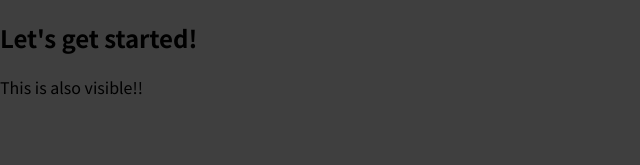
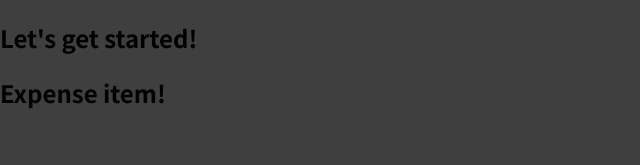
Before and after one commit to Alun-Price/complete-react, a JavaScript app: page / in a window 1280 px wide. Shown: the top 165 px of the page, without its empty margins (0-640 px from the left). Built offline with nearby package versions, Linux system fonts and the light colour scheme.

Commit message:
44 Add first custom component - replace p tag with ExpenseItem

```diff
--- a/src/App.js
+++ b/src/App.js
@@ -1,8 +1,10 @@
+import ExpenseItem from "./components/ExpenseItem";
+
 function App() {
   return (
     <div>
       <h2>Let's get started!</h2>
-      <p>This is also visible!!</p>
+      <ExpenseItem></ExpenseItem>
     </div>
   );
 }
--- /dev/null
+++ b/src/components/ExpenseItem.js
@@ -0,0 +1,5 @@
+function ExpenseItem() {
+  return <h2>Expense item!</h2>;
+}
+
+export default ExpenseItem;
```
